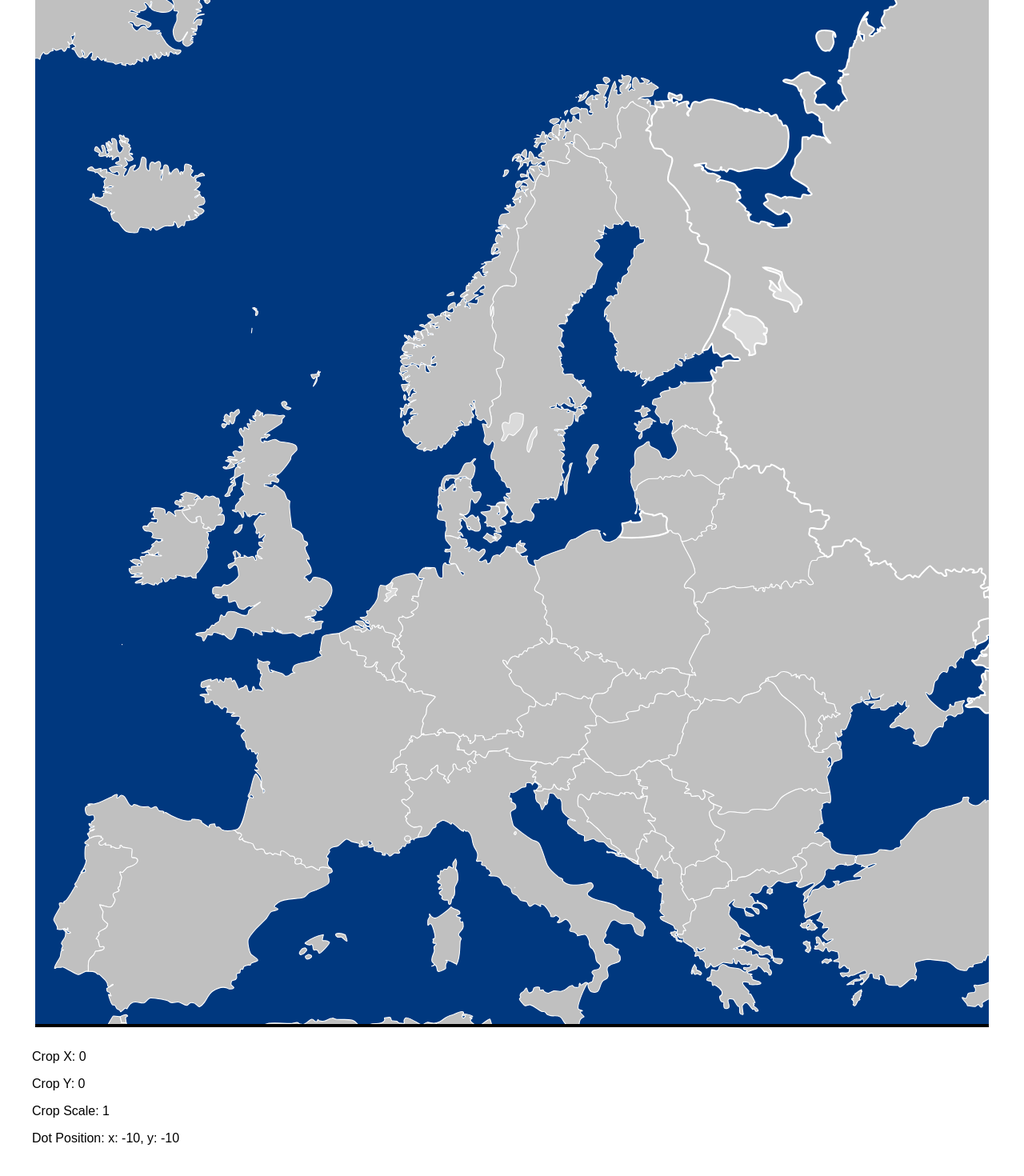
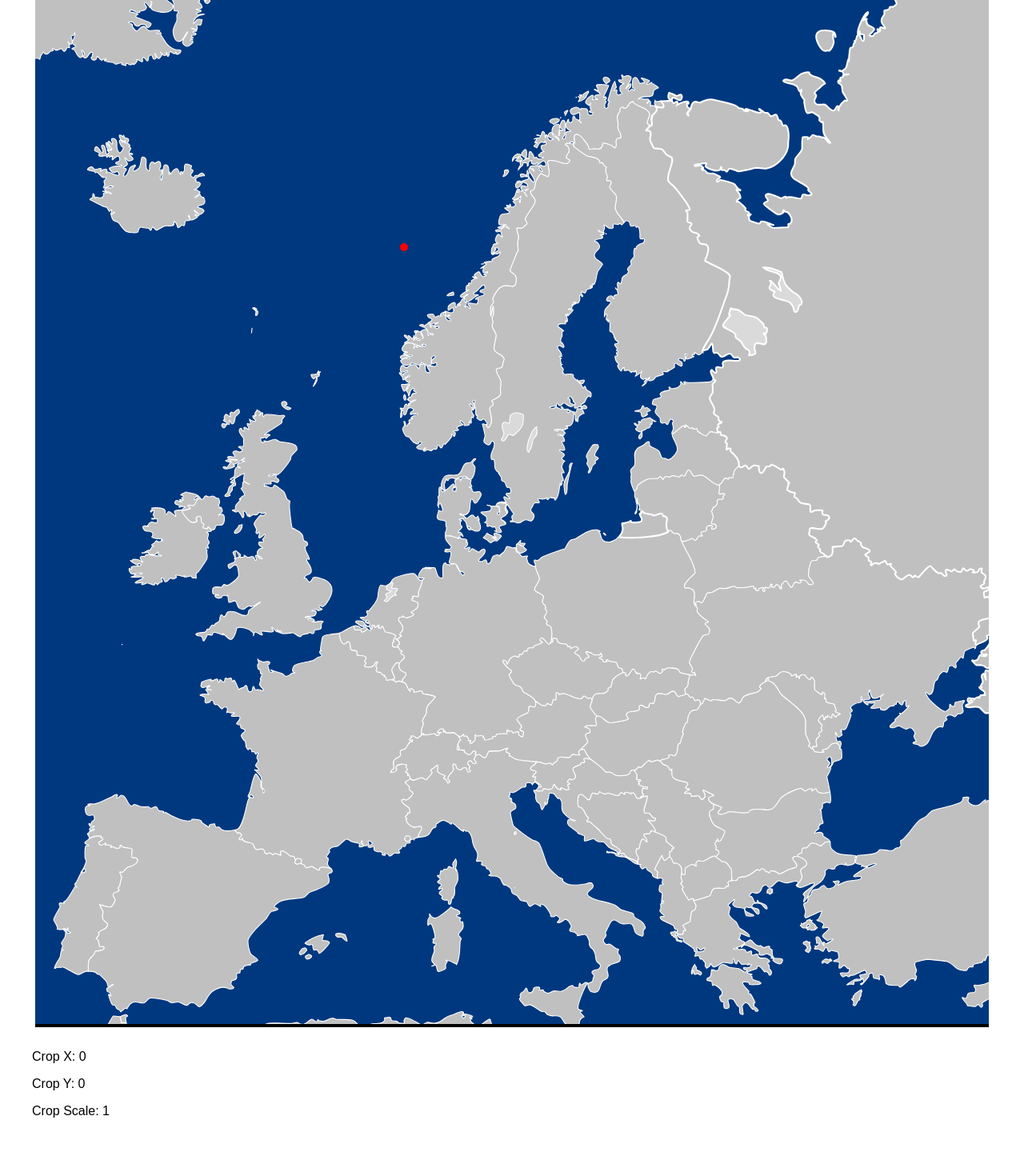
Before and after one commit to Vojtaner/EuropeMap, a React (Vite) app: page / in a window 1280 px wide. Shown: the part 196-1666 px from the top of the page at 80% size. Built offline with nearby package versions, Linux system fonts and the light colour scheme.

Commit message:
refinement working soulution

```diff
--- a/src/App.tsx
+++ b/src/App.tsx
@@ -6,42 +6,18 @@ import { Dispatch, SetStateAction, useRef, useEffect } from "react";
 import { useGesture } from "@use-gesture/react";
 export default function Home() {
   const [crop, setCrop] = useState({ x: 0, y: 0, scale: 1 });
-  const [dotPosition, setDotPosition] = useState<{
-    x: number;
-    y: number;
-  }>({ x: -10, y: -10 });
 
-  console.log(dotPosition);
   return (
     <>
       <p className="image-cropper">Image Cropper</p>
       <div className="container">
-        <ImageCropper
-          src={map}
-          crop={crop}
-          onCropChange={setCrop}
-          onDotPositionChange={setDotPosition}
-        />
-        <div
-          style={{
-            top: dotPosition.y,
-            left: dotPosition.x,
-            position: "fixed",
-            width: "10px",
-            height: "10px",
-            backgroundColor: "red",
-            borderRadius: "50%",
-          }}
-        ></div>
+        <ImageCropper src={map} crop={crop} onCropChange={setCrop} />
         <div className="dot" style={{ top: 45, left: 38 }}></div>
         {/* <PointPlacement /> */}
         <div className="crop-details">
           <p>Crop X: {Math.round(crop.x)}</p>
           <p>Crop Y: {Math.round(crop.y)}</p>
           <p>Crop Scale: {Math.round(crop.scale * 100) / 100}</p>
-          {dotPosition.x !== null && dotPosition.y !== null && (
-            <p>Dot Position: {`x: ${dotPosition.x}, y: ${dotPosition.y}`}</p>
-          )}
         </div>
       </div>
     </>
@@ -54,14 +30,12 @@ type ImageCropperProps = {
   onCropChange: Dispatch<
     SetStateAction<{ x: number; y: number; scale: number }>
   >;
-  onDotPositionChange: Dispatch<SetStateAction<{ x: number; y: number }>>;
 };
 
 const ImageCropper: React.FC<ImageCropperProps> = ({
   src,
   crop,
   onCropChange,
-  onDotPositionChange,
 }) => {
   const x = useMotionValue(crop.x);
   const y = useMotionValue(crop.y);
@@ -71,6 +45,8 @@ const ImageCropper: React.FC<ImageCropperProps> = ({
   const touchStartTimeRef = useRef<number | null>(null);
   const imageRef = useRef<HTMLImageElement>(null);
   const imageContainerRef = useRef<HTMLDivElement>(null);
+  const dotRef = useRef<HTMLDivElement>(null);
+  const [dots, setDots] = useState({ x: 500, y: 500 });
 
   useEffect(() => {
     x.set(crop.x);
@@ -147,7 +123,7 @@ const ImageCropper: React.FC<ImageCropperProps> = ({
           if (touchDuration >= 2000) {
             const x = event.changedTouches[0].clientX;
             const y = event.changedTouches[0].clientY;
-            onDotPositionChange({ x, y });
+            setDots({ x, y });
           }
         }
       },
@@ -238,6 +214,18 @@ const ImageCropper: React.FC<ImageCropperProps> = ({
           className="cropping-image"
         />
         <div
+          ref={dotRef}
+          style={{
+            top: dots.y,
+            left: dots.x,
+            position: "fixed",
+            width: "10px",
+            height: "10px",
+            backgroundColor: "red",
+            borderRadius: "50%",
+          }}
+        ></div>
+        <div
           className={`overlay ${
             isDragging || isPinching ? "visible" : "hidden"
           }`}
```
